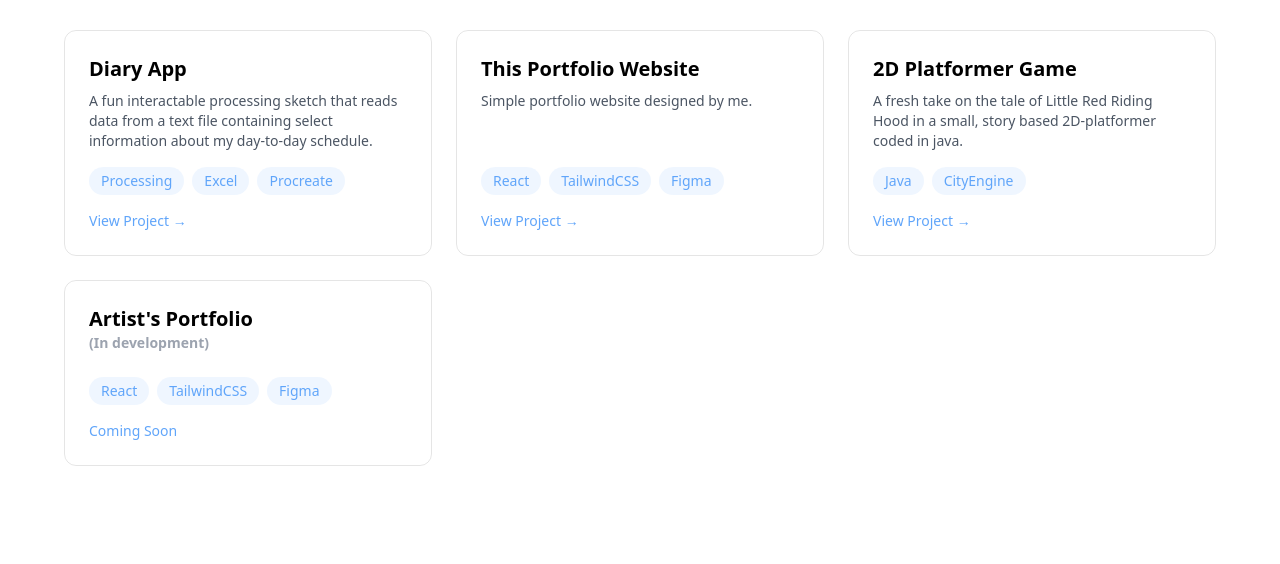
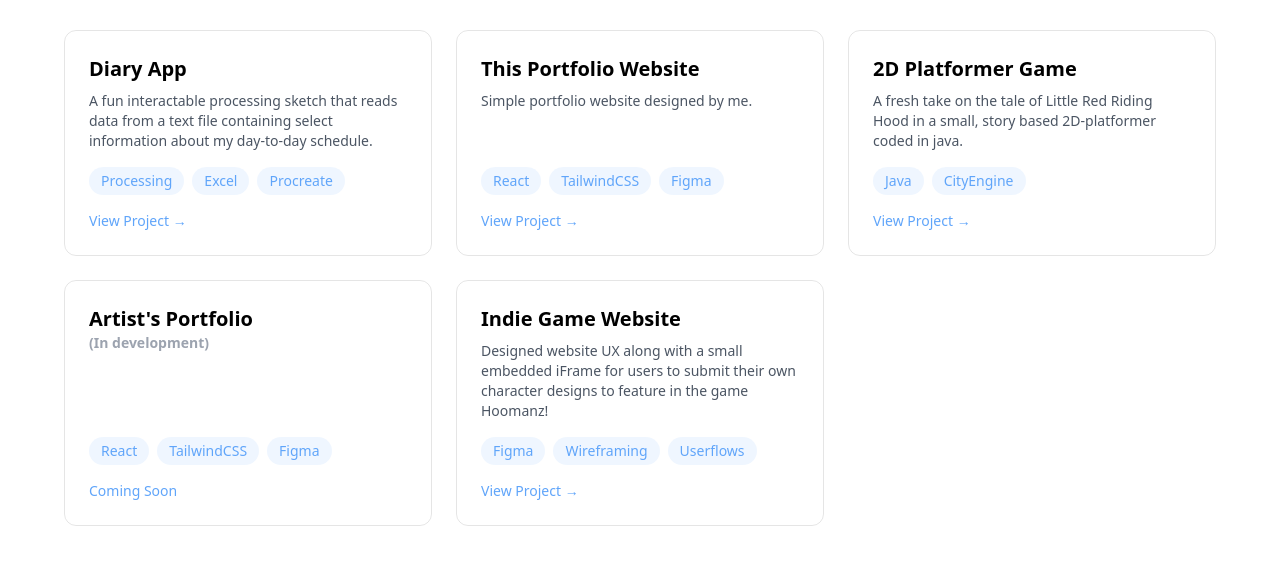
Before and after one commit to pholee/Online-Portfolio, a React (Vite) app in the folder Online_Portfolio_Code/: page / in a window 1280 px wide. Shown: the part 1610-2174 px from the top of the page. Built offline with nearby package versions, Linux system fonts and the light colour scheme.

Commit message:
Update Projects.jsx

```diff
--- a/Online_Portfolio_Code/src/components/content/Projects.jsx
+++ b/Online_Portfolio_Code/src/components/content/Projects.jsx
@@ -131,6 +131,37 @@ export const Projects = () => {
                 </div>
               </div>
             </div>
+            {/* 5 */}
+            <div className="flex flex-col h-full p-6 rounded-xl border border-text-1/10 hover:-translate-y-1 hover:border-accent-text/30 hover:shadow-[0_2px_8px_rgba(59,130,246,0.1)] transition-all">
+              <h3 className="text-lg sm:text-xl font-bold mb-2">
+                Indie Game Website
+              </h3>
+              <p className="text-text-2 text-sm sm:text-md mb-4">
+                Designed website UX along with a small embedded iFrame for users to submit their own character designs to feature in the game Hoomanz!
+              </p>
+              <div className="mt-auto">
+                <div className="flex flex-wrap gap-2 mb-4">
+                  {["Figma", "Wireframing", "Userflows"].map((tech, key) => (
+                    <span
+                      key={key}
+                      className="bg-accent-text/10 text-accent-text py-1 px-3 rounded-full text-xs sm:text-sm hover:bg-accent-text/20"
+                    >
+                      {tech}
+                    </span>
+                  ))}
+                </div>
+                {/* Feature 5 */}
+                <div className="flex justify-between items-center">
+                  <a
+                    href="https://www.hoomanz.game/"
+                    target="_blank"
+                    className="text-sm text-accent-text hover:text-accent-text/60 transition-colors"
+                  >
+                    View Project →
+                  </a>
+                </div>
+              </div>
+            </div>
           </div>
 
           {/* View all button soon*/}
```
